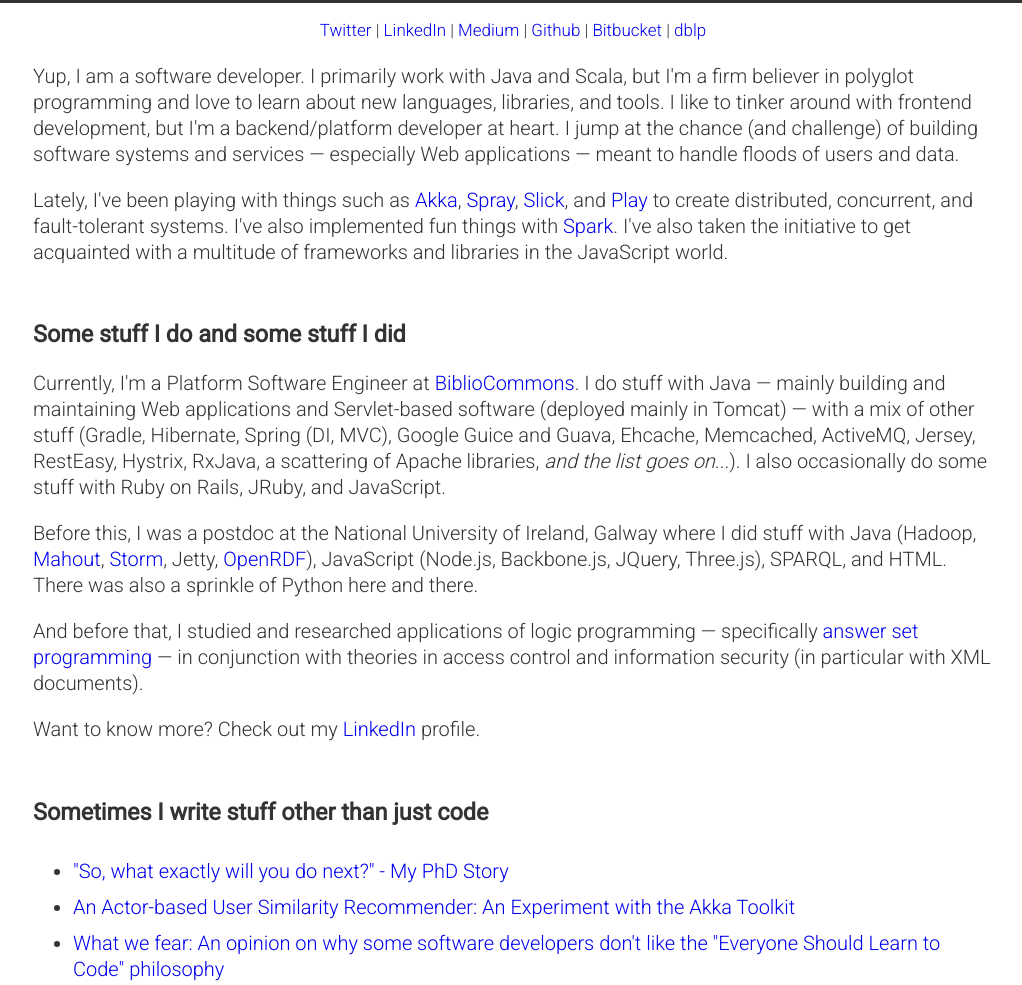
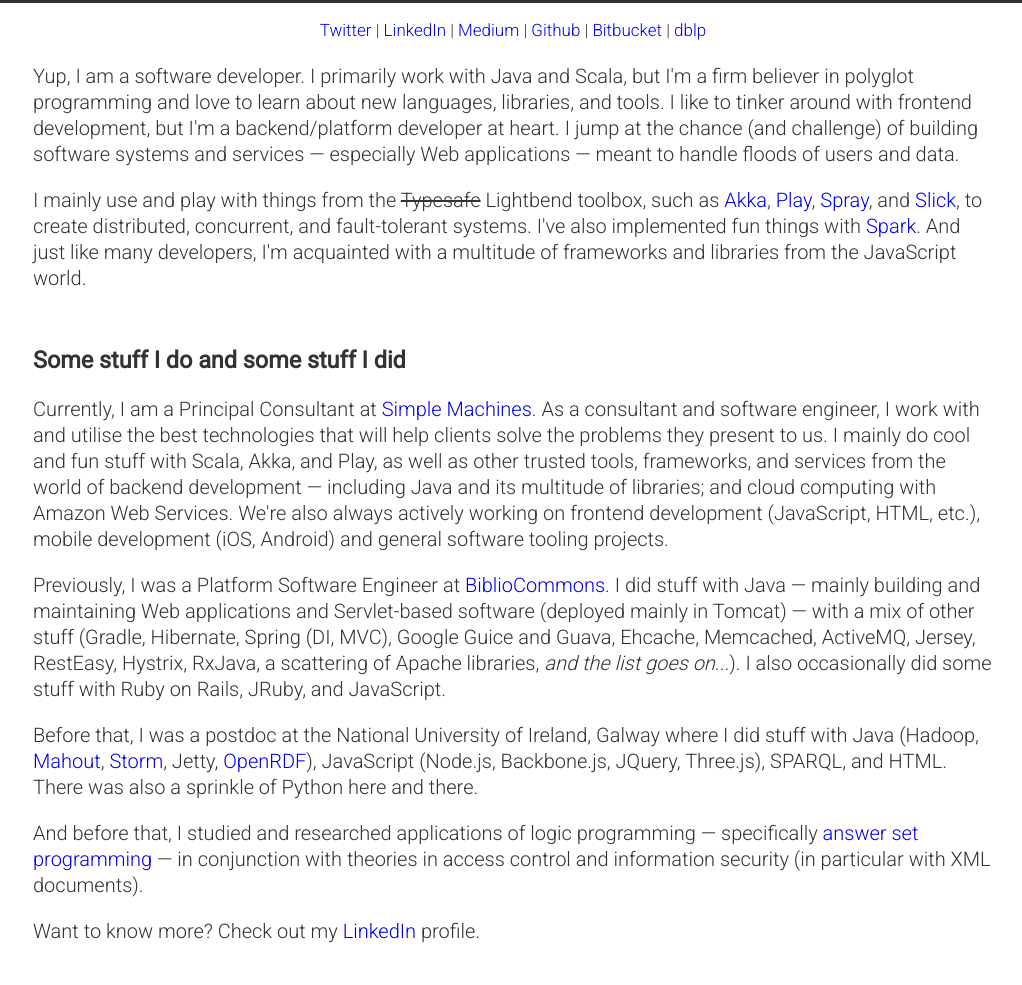
Before and after one commit to kdrakon/kdrakon.github.io, a plain HTML site: page index.html in a window 1280 px wide. Shown: the part 408-1393 px from the top of the page, without its empty margins (127-1149 px from the left). Drawn offline with Linux system fonts and the light colour scheme.

Commit message:
some updates

```diff
--- a/index.html
+++ b/index.html
@@ -1,5 +1,5 @@
 <!DOCTYPE html>
-<html ng-app="policarpio">
+<html>
     <head>
         <meta charset="utf-8">
         <meta name="description" content="Personal Webpage for Sean Policarpio" />
@@ -21,7 +21,6 @@
     </head>
 
     <body>
-
         <header>
             <div class="header-banner">
                 <div class="uber-title">
@@ -54,14 +53,16 @@
             <section>
                 Yup, I am a software developer. I primarily work with Java and Scala, but I'm a firm believer in polyglot programming and love to learn about new languages, libraries, and tools. I like to tinker around with frontend development, but I'm a backend/platform developer at heart. I jump at the chance (and challenge) of building software systems and services &mdash; especially Web applications &mdash; meant to handle floods of users and data.<p>
 
-                    Lately, I've been playing with things such as <a href="http://akka.io">Akka</a>, <a href="http://spray.io">Spray</a>, <a href="http://slick.typesafe.com">Slick</a>, and <a href="http://www.playframework.com/">Play</a> to create distributed, concurrent, and fault-tolerant systems. I've also implemented fun things with <a href="http://spark.apache.org/">Spark</a>. I've also taken the initiative to get acquainted with a multitude of frameworks and libraries in the JavaScript world.
+                I mainly use and play with things from the <del>Typesafe</del> Lightbend toolbox, such as <a href="http://akka.io">Akka</a>, <a href="http://www.playframework.com/">Play</a>, <a href="http://spray.io">Spray</a>, and <a href="http://slick.typesafe.com">Slick</a>, to create distributed, concurrent, and fault-tolerant systems. I've also implemented fun things with <a href="http://spark.apache.org/">Spark</a>. And just like many developers, I'm acquainted with a multitude of frameworks and libraries from the JavaScript world.
             </section>
 
             <section>
                 <h3>Some stuff I do and some stuff I did</h3>
-                    Currently, I'm a Platform Software Engineer at <a href="http://bibliocommons.com">BiblioCommons</a>. I do stuff with Java &mdash; mainly building and maintaining Web applications and Servlet-based software (deployed mainly in Tomcat) &mdash; with a mix of other stuff (Gradle, Hibernate, Spring (DI, MVC), Google Guice and Guava, Ehcache, Memcached, ActiveMQ, Jersey, RestEasy, Hystrix, RxJava, a scattering of Apache libraries, <i>and the list goes on</i>...). I also occasionally do some stuff with Ruby on Rails, JRuby, and JavaScript.<p>
+                Currently, I am a Principal Consultant at <a href="http://simplemachines.com.au">Simple Machines</a>. As a consultant and software engineer, I work with and utilise the best technologies that will help clients solve the problems they present to us. I mainly do cool and fun stuff with Scala, Akka, and Play, as well as other trusted tools, frameworks, and services from the world of backend development &mdash; including Java and its multitude of libraries; and cloud computing with Amazon Web Services. We're also always actively working on frontend development (JavaScript, HTML, etc.), mobile development (iOS, Android) and general software tooling projects.<p>
 
-                    Before this, I was a postdoc at the National University of Ireland, Galway where I did stuff with Java (Hadoop, <a href="https://mahout.apache.org/">Mahout</a>, <a href="https://storm.incubator.apache.org/">Storm</a>, Jetty, <a href="http://www.openrdf.org/">OpenRDF</a>), JavaScript (Node.js, Backbone.js, JQuery, Three.js), SPARQL, and HTML. There was also a sprinkle of Python here and there.<p>
+                Previously, I was a Platform Software Engineer at <a href="http://bibliocommons.com">BiblioCommons</a>. I did stuff with Java &mdash; mainly building and maintaining Web applications and Servlet-based software (deployed mainly in Tomcat) &mdash; with a mix of other stuff (Gradle, Hibernate, Spring (DI, MVC), Google Guice and Guava, Ehcache, Memcached, ActiveMQ, Jersey, RestEasy, Hystrix, RxJava, a scattering of Apache libraries, <i>and the list goes on</i>...). I also occasionally did some stuff with Ruby on Rails, JRuby, and JavaScript.<p>
+
+                Before that, I was a postdoc at the National University of Ireland, Galway where I did stuff with Java (Hadoop, <a href="https://mahout.apache.org/">Mahout</a>, <a href="https://storm.incubator.apache.org/">Storm</a>, Jetty, <a href="http://www.openrdf.org/">OpenRDF</a>), JavaScript (Node.js, Backbone.js, JQuery, Three.js), SPARQL, and HTML. There was also a sprinkle of Python here and there.<p>
 
                 And before that, I studied and researched applications of logic programming &mdash; specifically <a href="http://en.wikipedia.org/wiki/Answer_set_programming">answer set programming</a> &mdash; in conjunction with theories in access control and information security (in particular with XML documents).<p>
 
@@ -86,13 +87,11 @@
                 <ul>
                     <li>I've been playing around with computers since the beginning of the 90's and have been programming for more than 15 years.
                     <li>I hava a <i>Diploma in Software Engineering</i>, a <i>Bachelor's Degree in Computer Science</i>, and an <i>Honours</i> and <i>PhD</i> in the same field. I studied in Canada (my home and native land) and in Australia.
-                        <li>Besides living in Australia for ~6 years, I also lived in Ireland for one year and did some postdoctoral work at the <i>National University of Ireland, Galway</i>. Presently, I'm back home in Ontario, Canada.
+                    <li>Before moving permanently to Australia in 2016, I also lived in Ireland and did some postdoctoral work at the <i>National University of Ireland, Galway</i>. I'm originally from Hamilton, Ontario, Canada, and first moved to Australia temporarily in 2006.
                     <li>Outside of computer science, software, programming, and the vast wealth of information that the Internet and social media beckon me with (i.e. Reddit &amp; Twitter), I also enjoy listening to music, (re)watching a ton of movies, and playing video games (when I can find the time). When I'm not in front of a screen, you'll find me spending time with my wife and family in the <i>real world</i>.
                 </ul>
             </section>
 
         </article>
-
     </body>
-
 </html>
```
Lines whose indentation alone changed are shown as unchanged.
